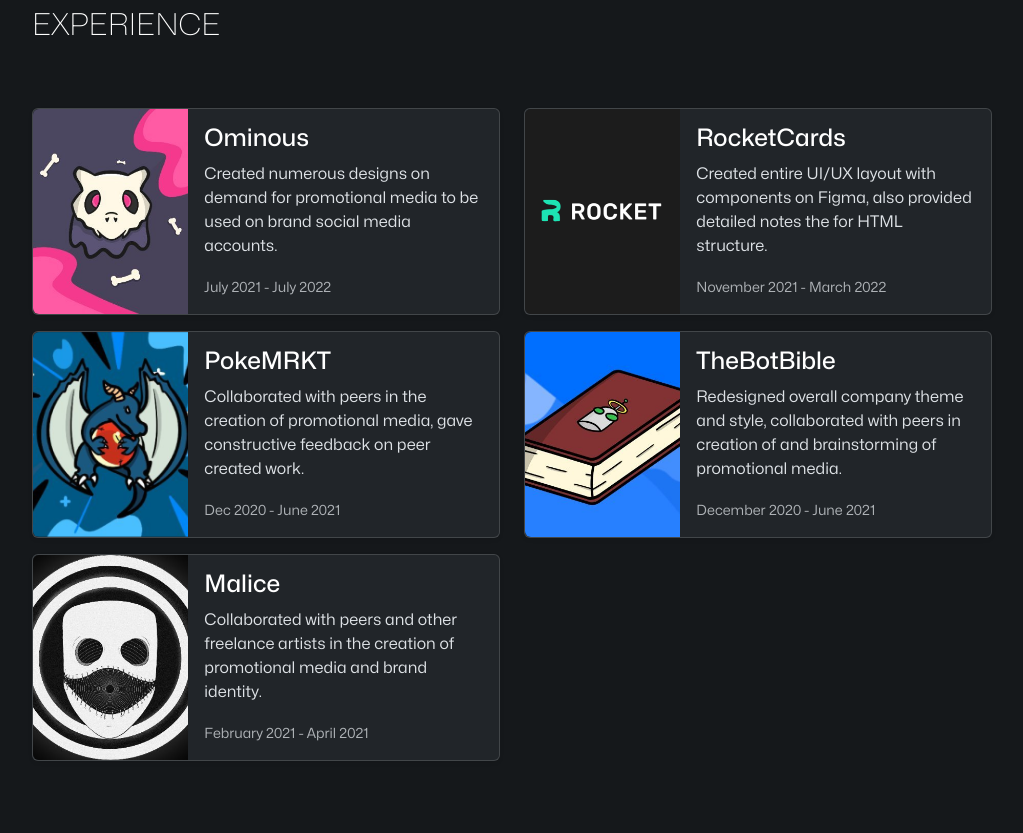
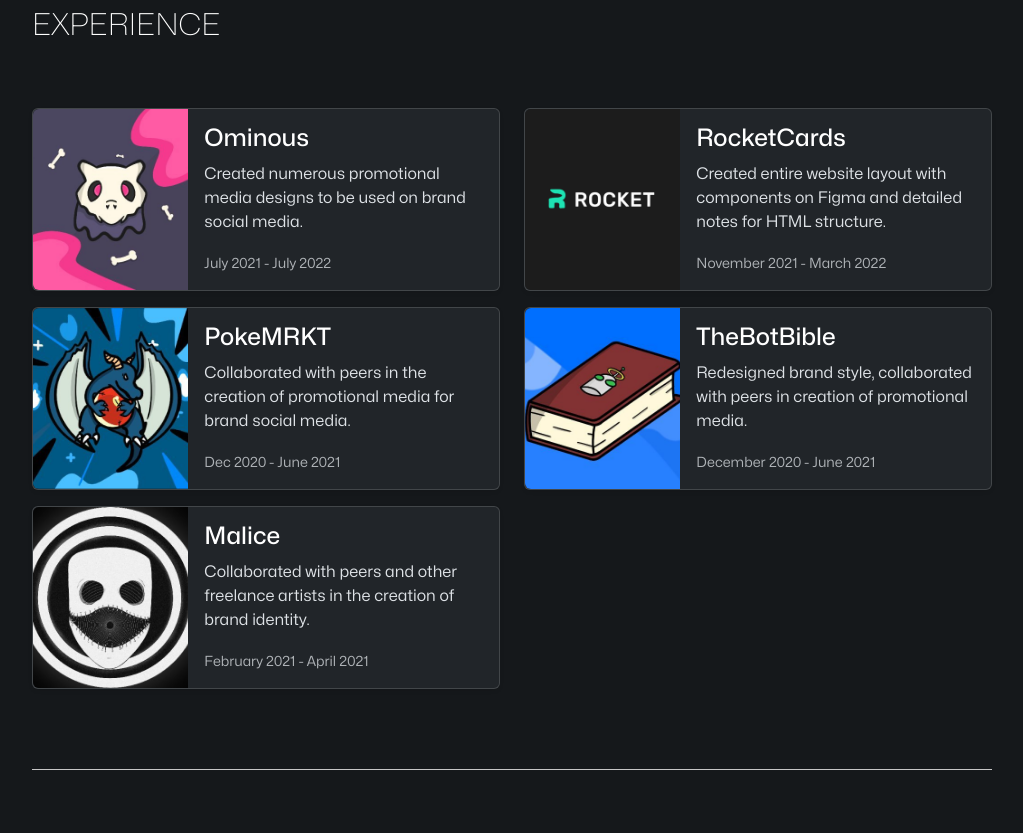
Before and after one commit to 8o5/8o5.github.io, a plain HTML site: page index.html in a window 1280 px wide. Shown: the part 1007-1840 px from the top of the page, without its empty margins (128-1151 px from the left). Drawn offline with nearby package versions, Linux system fonts and the light colour scheme.

Commit message:
+reworded exp cards

```diff
--- a/index.html
+++ b/index.html
@@ -20,7 +20,7 @@
 	<body style="max-width: 75%; margin: auto">
 		<nav
 			class="navbar navbar-expand-md navbar-dark fixed-top bg-dark"
-			style="background-color: rgba(14, 14, 14, 0.635) !important; backdrop-filter: blur(10px); padding-left: 30px">
+			style="background-color: rgba(14, 14, 14, 0.635) !important; backdrop-filter: blur(10px); padding-left: 30px; padding-right: 30px;">
 			<a class="navbar-brand" href="#" style="font-weight: 900; font-stretch: 150%">Nic Brum</a>
 			<button
 				class="navbar-toggler"
@@ -95,7 +95,7 @@
 								<div class="card-body">
 									<h5 class="card-title text-white h4">Ominous</h5>
 									<p class="card-text text-lead">
-										Created numerous designs on demand for promotional media to be used on brand social media accounts.
+										Created numerous promotional media designs to be used on brand social media.
 									</p>
 									<p class="card-text"><small class="text-muted align-bottom">July 2021 - July 2022</small></p>
 								</div>
@@ -117,7 +117,7 @@
 								<div class="card-body">
 									<h5 class="card-title text-white h4">RocketCards</h5>
 									<p class="card-text text-lead">
-										Created entire UI/UX layout with components on Figma, also provided detailed notes the for HTML structure.
+										Created entire website layout with components on Figma and detailed notes for HTML structure.
 									</p>
 									<p class="card-text"><small class="text-muted align-bottom">November 2021 - March 2022</small></p>
 								</div>
@@ -139,7 +139,7 @@
 								<div class="card-body">
 									<h5 class="card-title text-white h4">PokeMRKT</h5>
 									<p class="card-text text-lead">
-										Collaborated with peers in the creation of promotional media, gave constructive feedback on peer created work.
+										Collaborated with peers in the creation of promotional media for brand social media.
 									</p>
 									<p class="card-text"><small class="text-muted align-bottom">Dec 2020 - June 2021</small></p>
 								</div>
@@ -161,7 +161,7 @@
 								<div class="card-body">
 									<h5 class="card-title text-white h4">TheBotBible</h5>
 									<p class="card-text text-lead">
-										Redesigned overall company theme and style, collaborated with peers in creation of and brainstorming of promotional media.
+										Redesigned brand style, collaborated with peers in creation of promotional media.
 									</p>
 									<p class="card-text"><small class="text-muted align-bottom">December 2020 - June 2021</small></p>
 								</div>
@@ -183,7 +183,7 @@
 								<div class="card-body">
 									<h5 class="card-title text-white h4">Malice</h5>
 									<p class="card-text text-lead">
-										Collaborated with peers and other freelance artists in the creation of promotional media and brand identity.
+										Collaborated with peers and other freelance artists in the creation of brand identity.
 									</p>
 									<p class="card-text"><small class="text-muted align-bottom">February 2021 - April 2021</small></p>
 								</div>
```
